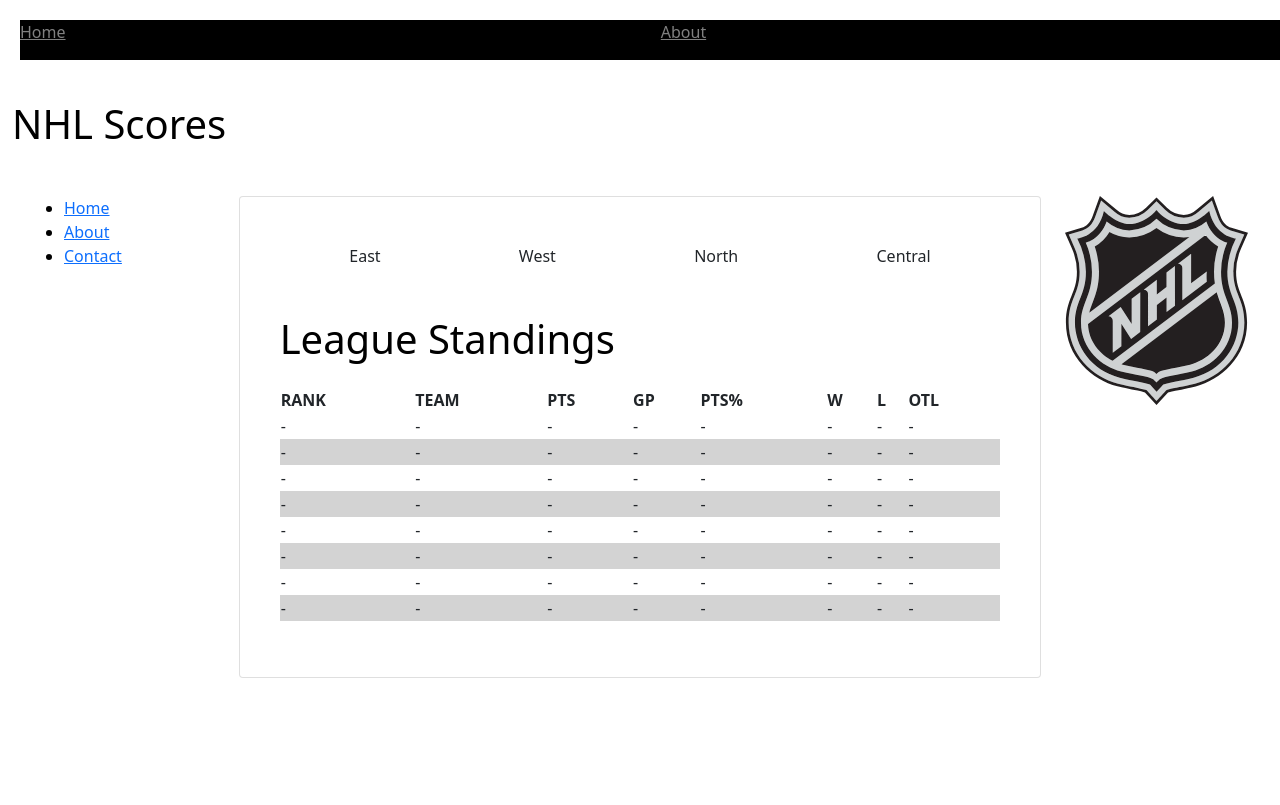
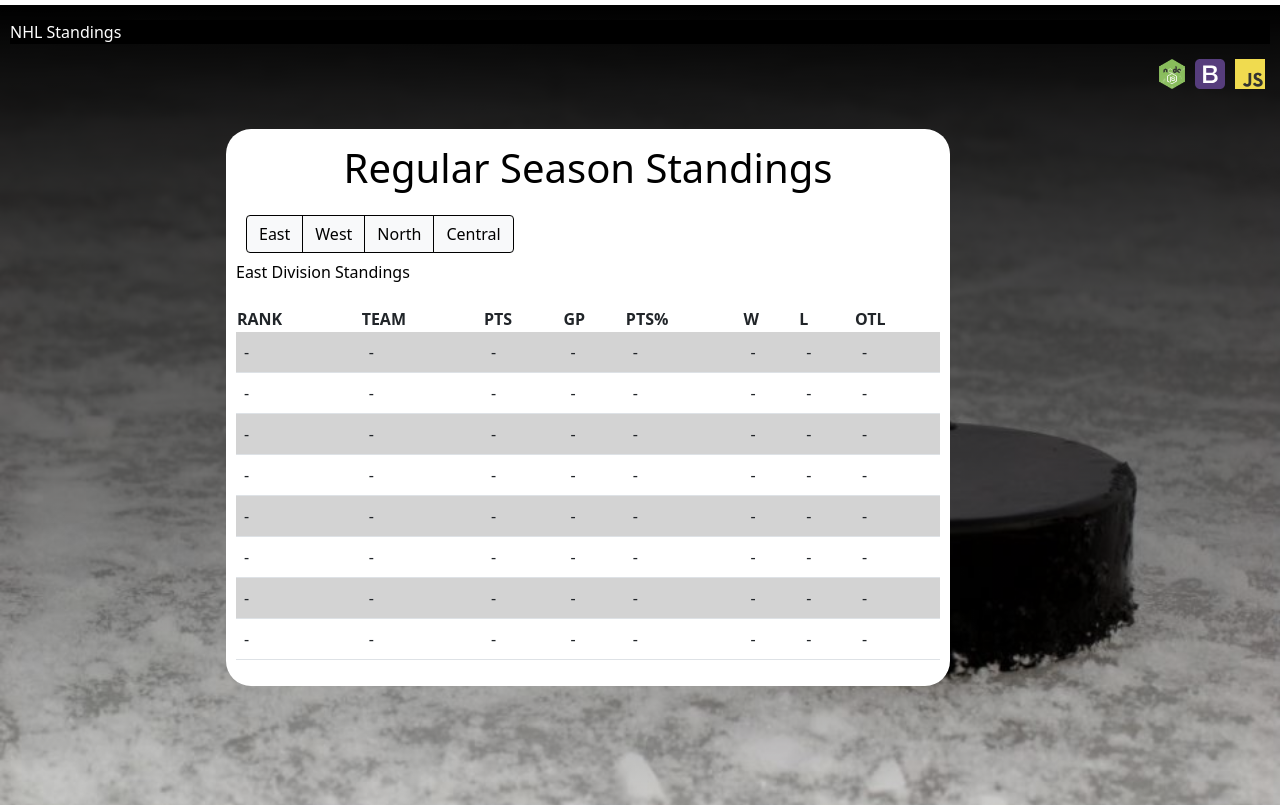
Before and after one commit to Smadattam/hockey-scores-app, a plain HTML site: page frontend/index.html in a window 1280 px wide. Drawn offline with nearby package versions, Linux system fonts and the light colour scheme; no server answers; files whose address does not match are found by name.

Commit message:
Updated frontend folder, adding background and full standings table functionality

```diff
--- a/frontend/app.css
+++ b/frontend/app.css
@@ -1,26 +1,34 @@
 body {
-    background-color: "red";
+    background-color: turquoise;
+    height : 100vh;
+}
 
+html {
+    height : 100vh;
 }
 
 nav {
-    list-style : none;
+    list-style : inline;
     background-color : black;
     color : white;
-    width : 100vw;
+    width : 100%;
+    margin-top : 0px;
+    margin-left : 0px;
     margin-right : 0px;
     padding : 0;
     border : 0;
     border-collapse : collapse;
     display : table;
-    height : 40px;
+    height : 15px;
 }
 
 nav a {
     color : gray;
+    font-size : 30px;
 }
 
 nav ul {
+    margin : 0;
     display : table-row;
 }
 
@@ -30,15 +38,53 @@
 }
 
 div {
-    background-color : white;
     color : black;
-    padding : 20px;
+    padding : 5px;
+    background-repeat:no-repeat;
+    background-size:cover;
+    margin-top : 5px;
 }
 
 tr:nth-child(odd) {
     background-color : lightgray;
 }
 
+.header-icon {
+    max-height : 30px;
+    max-width : 30px;
+    margin-right : 5px;
+    margin-left : 5px;
+    float : right;
+}
+
+.btn-div-wrapper {
+    float : center;
+}
+
+#standings-card-title {
+    text-align : center;
+}
+
+#division-table-title {
+    text-align : left;
+}
+
 #transparent {
-    opacity: 0.0;
+    background : transparent;
 }
+
+#east, #west, #central, #north {
+    border-style : solid;
+    border-color : black;
+    border-width : thin;
+}
+
+#standings-card {
+    border-style : hidden;
+    border-radius : 25px;
+    margin-top : 50px;
+}
+
+#background-div {
+    height : 100vh;
+}
--- a/frontend/app.js
+++ b/frontend/app.js
@@ -1,89 +1,96 @@
+const defaultScoreboardColumnList = [ 'RANK', 'TEAM', 'PTS', 'GP', 'PTS%', 'W', 'L', 'OTL'];
+const blankScoreboardRow = {'RANK':'-', 'TEAM':'-', 'PTS':'-', 'GP':'-', 'PTS%':'-', 'W':'-', 'L':'-', 'OTL':'-'};
+const blankScoreboardObject = {1:blankScoreboardRow, 2:blankScoreboardRow, 3:blankScoreboardRow,
+    4:blankScoreboardRow, 5:blankScoreboardRow, 6:blankScoreboardRow, 7:blankScoreboardRow, 8:blankScoreboardRow};
 const BASE_API_ADDRESS = "http://localhost:5000";
-const DIVISION_2020_2021_LIST = ['East', 'West', 'North', 'Central'];
-
-// Select document button elements and store themn
-const eastDivisionButton = document.querySelector('#east-division-btn');
-const westDivisionButton = document.querySelector('#west-division-btn');
-const northDivisionButton = document.querySelector('#north-division-btn');
-const centralDivisionButton = document.querySelector('#central-division-btn');
-
-// Master data list
-
-// List of the official abbreviations for each team in the league in alphabetical order
-const teamAbbrListAll = [ 'ANA', 'ARI', 'BOS', 'BUF', 'CAR', 'CGY', 'CHI', 'COL', 'CBJ', 'DAL', 'DET', 'EDM', 'FLA',
-    'LA', 'MIN', 'MTL', 'NJ', 'NYI', 'NYR', 'OTT', 'PHI', 'PIT', 'WSH',  'SJ', 'STL', 'VGS', 'NSH', 'TBL', 'TOR', 'VAN', 'WPG'
-];
-
-// Dictionary of lists that stores the official abbreviations of the teams in alphabetical order by division
-const teamAbbrListDicByDivision = {
-    'East'      :   [ 'BOS', 'BUF',  'NJ', 'NYI', 'NYR', 'PHI', 'PIT', 'WSH'],
-    'West'      :   [ 'ANA', 'ARI', 'COL',  'LA', 'MIN',  'SJ', 'STL', 'VGS'],
-    'Central'   :   [ 'CAR', 'CHI', 'CBJ', 'DAL', 'DET', 'FLA', 'NSH', 'TBL'],
-    'North'     :   [ 'CGY', 'EDM', 'MTL', 'OTT', 'TOR', 'WPG', 'VAN']
-};
-
-// converts application field titles to JSON keys for use with the NHL API
-const jsonConversionDict = {'TEAM':['team', 'name'], 'ID':['team', 'id'], 'PTS':['points'], 'PTS%': ['pointsPercentage'],
-                                'GP':['gamesPlayed'], 'W':['leagueRecord', 'wins'], 'L':['leagueRecord', 'losses'],
-                                'OTL':['leagueRecord', 'ot'], 'RANK':['divisionRank']};
-const scoreboardColumnList = [ 'RANK', 'TEAM', 'PTS', 'GP', 'PTS%', 'W', 'L', 'OTL'];
+const DIVISION_2020_2021_LIST = ['east', 'west', 'north', 'central'];
+var standingsMasterDataJson = {};
 
 const getStandings = async() => {
-    const response = await fetch(`${BASE_API_ADDRESS}/standings`);
-    const myResponseJSON = await response.json();
-    return myResponseJSON;
-}
-
-const getDivisionStandings = async(divisonString) => {
-    const response = await fetch(`${BASE_API_ADDRESS}/standings/${divisonString}`);
-    const myResponseJSON = await response.json();
-    return myResponseJSON;
+    const response = await fetch(`${BASE_API_ADDRESS}/standings`)
+        .then(response => response.json())
+        .then(standingsData => {
+            standingsMasterDataJson = standingsData;
+            populateScoreboard(divisonStandingsTable, tableDataJson=standingsMasterDataJson['central']);
+        });
 }
 
 // Creates a blank scoreboard
 function createBlankScoreboard() {
-    //Create top-level table element
+    // Create top-level table element
     const newTableElement = document.createElement('table');
     newTableElement.setAttribute('class', 'table');
-
-    //Create table header element and add text
-    const newTableHead = document.createElement('thead');
-    newTableElement.appendChild(newTableHead);
-    for (var j = 0; j < scoreboardColumnList.length; j++) {
-        const headCell = document.createElement('th');
-        headCell.appendChild(document.createTextNode(scoreboardColumnList[j]));
-        newTableHead.appendChild(headCell);
-        newTableElement.appendChild(newTableHead);
-    }
-
-    //Create table body element and add entries
-    const newTableBody = document.createElement('tbody');
-    for (var i = 0; i < 8; i++) {
-        const newRow = document.createElement('tr');
-        for (var j = 0; j < scoreboardColumnList.length; j++) {
-            const newCell = document.createElement('td');
-            newCell.appendChild(document.createTextNode('-'));
-            newRow.appendChild(newCell);
-        }
-        newTableElement.appendChild(newRow);
-    }
-    newTableElement.append(newTableBody);
+    newTableElement.setAttribute('id', 'scoreboard');
+    newTableElement.appendChild(document.createElement('thead'));
+    newTableElement.appendChild(document.createElement('tbody'));
 
     return newTableElement;
 }
 
+// Creates a blank scoreboard
+function populateScoreboard(inputTableElement, tableDataJson=blankScoreboardObject) {
+
+    // Select the inputted table and store it and its tbody and thead elements
+    const tbodyElement = inputTableElement.querySelector('tbody');
+    const theadElement = inputTableElement.querySelector('thead');
+
+    // Replace body and header with new tbody and thead elements
+    while(tbodyElement.hasChildNodes()) {
+        tbodyElement.removeChild(tbodyElement.firstChild);
+    }
+
+    while(theadElement.hasChildNodes()) {
+        theadElement.removeChild(theadElement.firstChild);
+    }
+
+    for (var j = 0; j < defaultScoreboardColumnList.length; j++) {
+        const headCell = document.createElement('th');
+        headCell.appendChild(document.createTextNode(defaultScoreboardColumnList[j]));
+        theadElement.appendChild(headCell);
+    }
+
+    // Create table body element and add entries
+    for (var i = 0; i < Object.keys(tableDataJson).length; i++) {
+        const newRowDataJson = tableDataJson[i+1];
+        const newRowElement = document.createElement('tr');
+        for (var j = 0; j < defaultScoreboardColumnList.length; j++) {
+            const scoreboardColumn = defaultScoreboardColumnList[j];
+            const newCell = document.createElement('td');
+            newCell.appendChild(document.createTextNode(newRowDataJson[scoreboardColumn]));
+            newRowElement.appendChild(newCell);
+        }
+        tbodyElement.appendChild(newRowElement);
+    }
+
+    return inputTableElement;
+}
+
+const capitalizeFirstLetter = function (inputString) {
+    return inputString.charAt(0).toUpperCase() + inputString.slice(1)
+}
+
 // Function triggered on division button selection
 const divisionButton = function (event) {
-
+    const division = event['srcElement']['id'];
+    console.log(division);
+    populateScoreboard(divisonStandingsTable, tableDataJson=standingsMasterDataJson[division]);
+    scoreboardTitle.innerText = capitalizeFirstLetter(division) + " Division Standings";
 }
 
+const divisonStandingsTable = createBlankScoreboard();
+var scoreboardDiv = document.querySelector('.score-div');
+scoreboardDiv.appendChild(divisonStandingsTable);
+const scoreboardTitle = document.querySelector('#division-table-title');
+getStandings();
+populateScoreboard(divisonStandingsTable, tableDataJson=standingsMasterDataJson[DIVISION_2020_2021_LIST[0]]);
+scoreboardTitle.innerText = capitalizeFirstLetter(DIVISION_2020_2021_LIST[0]) + " Division Standings";
 
-// Declare and save HTML elements
-var scoreboardDiv = document.querySelector('.score-div');
-console.log(getStandings());
-var docBody = document.querySelector('body');
-
-// Bind the getTeamList function to the body tag to execute on load
-const teamTable = createBlankScoreboard();
-scoreboardDiv.appendChild(teamTable);
-console.log('test');
+// Select and store document button elements and add event listeners
+const eastDivisionButton = document.querySelector('#east');
+eastDivisionButton.addEventListener('click', divisionButton);
+const westDivisionButton = document.querySelector('#west');
+westDivisionButton.addEventListener('click', divisionButton);
+const northDivisionButton = document.querySelector('#north');
+northDivisionButton.addEventListener('click', divisionButton);
+const centralDivisionButton = document.querySelector('#central');
+centralDivisionButton.addEventListener('click', divisionButton);
--- a/frontend/index.html
+++ b/frontend/index.html
@@ -8,50 +8,48 @@
     <!-- Bootstrap CSS -->
     <link href="https://cdn.jsdelivr.net/npm/bootstrap@5.0.0-beta2/dist/css/bootstrap.min.css" rel="stylesheet"
         integrity="sha384-BmbxuPwQa2lc/FVzBcNJ7UAyJxM6wuqIj61tLrc4wSX0szH/Ev+nYRRuWlolflfl" crossorigin="anonymous">
-    <title>NHL Scores</title>
+    <title>NHL Standings</title>
   </head>
   <body>
+    <div style="background-image: linear-gradient( rgba(0, 0, 0, 1), rgba(0, 0, 0, 0.2) ), url('puck_background.JPG');" id="background-div">
     <div class="site-nav">
         <nav class="menu">
             <ul>
-            <li><a href="#">Home</a></li>
-            <li><a href="#">About</a></li>
-            <li></li>
+                <li>NHL Standings</li>
             </ul>
         </nav>
     </div>
+    <div id="icon-div">
+        <img class="header-icon" src="javascript_icon.png"></img>
+        <img class="header-icon" src="bootstrap_icon.svg"></img>
+        <img class="header-icon" src="node_icon.jpg"></img></li>
     <div class="container-fluid">
-        <h1>NHL Scores</h1>
-        <div class="row">
-            <div class="col-md-2">
-                <ul>
-                    <li><a href="#">Home</a></li>
-                    <li><a href="#">About</a></li>
-                    <li><a href="#">Contact</a></li>
-                </ul>
-            </div>
+        <div class="row" id='transparent'>
+            <div class="col-md-2" id='transparent'></div>
             <div class="col-md-8">
-                <div class="card">
-                    <div class="btn-group" role="group" aria-label="...">
-                        <button type="button" class="btn btn-default" id="east-division-btn">East</button>
-                        <button type="button" class="btn btn-default" id="west-division-btn">West</button>
-                        <button type="button" class="btn btn-default" id="north-division-btn">North</button>
-                        <button type="button" class="btn btn-default" id="central-division-btn">Central</button>
-                    </div>
+                <div class="card" id="standings-card">
                     <div class="score-div">
-                        <h1>League Standings</h1>
+                        <h1 id="standings-card-title">Regular Season Standings</h1>
+                        <div class="btn-div-wrapper">
+                            <div class="btn-group" role="group" aria-label="...">
+                                <button type="button" class="btn btn-light" id="east">East</button>
+                                <button type="button" class="btn btn-light" id="west">West</button>
+                                <button type="button" class="btn btn-light" id="north">North</button>
+                                <button type="button" class="btn btn-light" id="central">Central</button>
+                            </div>
+                        </div>
+                        <h6 id="division-table-title"></h6>
                         <table class="table" id="team-table"></table>
                     </div>
                 </div>
             </div>
-            <div class="col-md-2" class="transparent">
-                <img src="C:\Users\Matt\Desktop\WDB\Scoreboard\nhl_shield_logo.svg"></img>
-            </div>
+            <div class="col-md-2" id="transparent"></div>
         </div>
     </div>
     <!-- Bootstrap Bundle with Popper -->
     <script src="https://cdn.jsdelivr.net/npm/bootstrap@5.0.0-beta2/dist/js/bootstrap.bundle.min.js"
         integrity="sha384-b5kHyXgcpbZJO/tY9Ul7kGkf1S0CWuKcCD38l8YkeH8z8QjE0GmW1gYU5S9FOnJ0" crossorigin="anonymous"></script>
     <script src="app.js"></script>
+    </div>
   </body>
 </html>
```
Also changed, not shown: backend/hockey-api-app.js (+14 -11 lines), frontend/bootstrap_icon.svg (added), frontend/javascript_icon.png (added), frontend/node_icon.jpg (added), frontend/puck_background.JPG (added).
